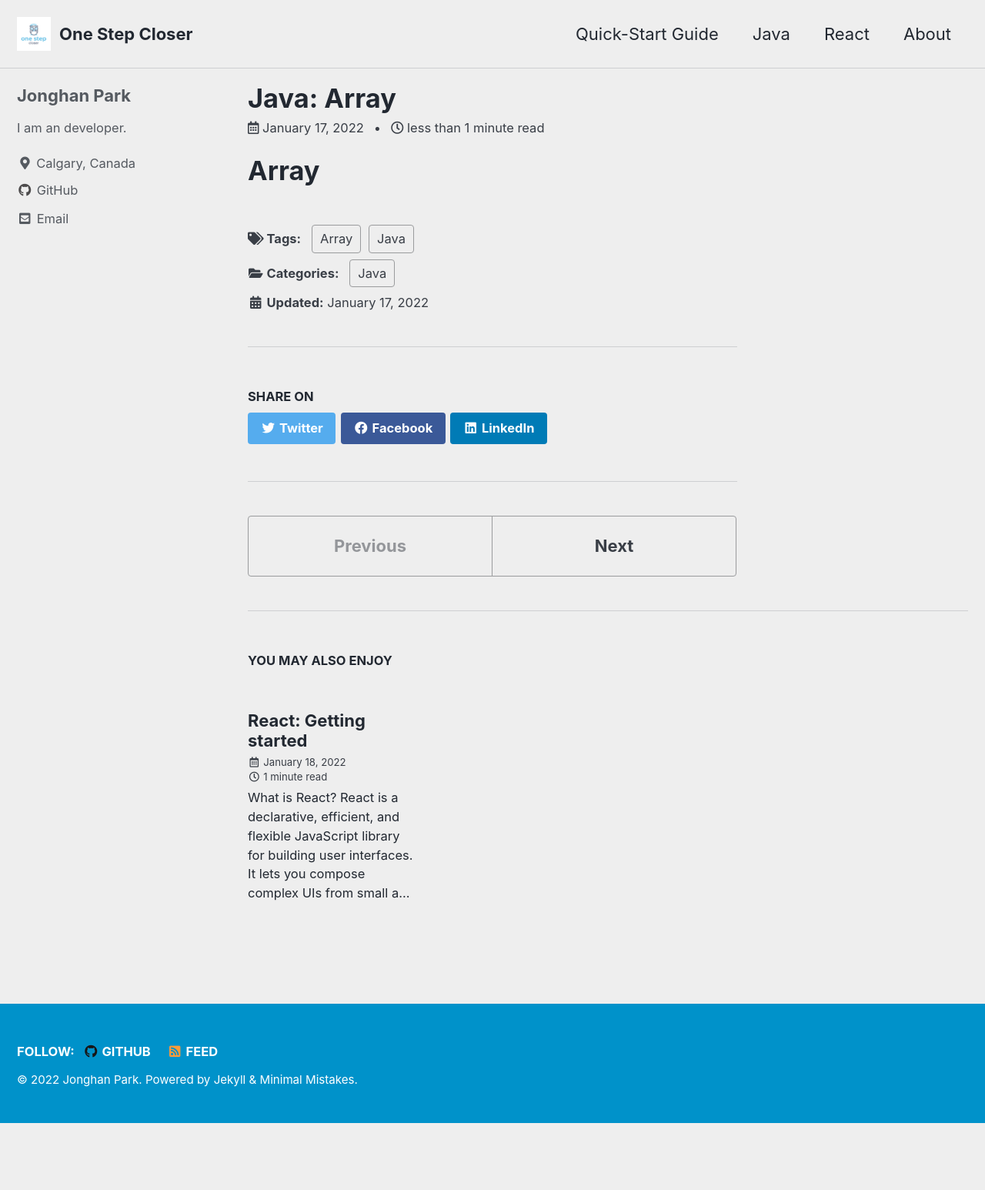
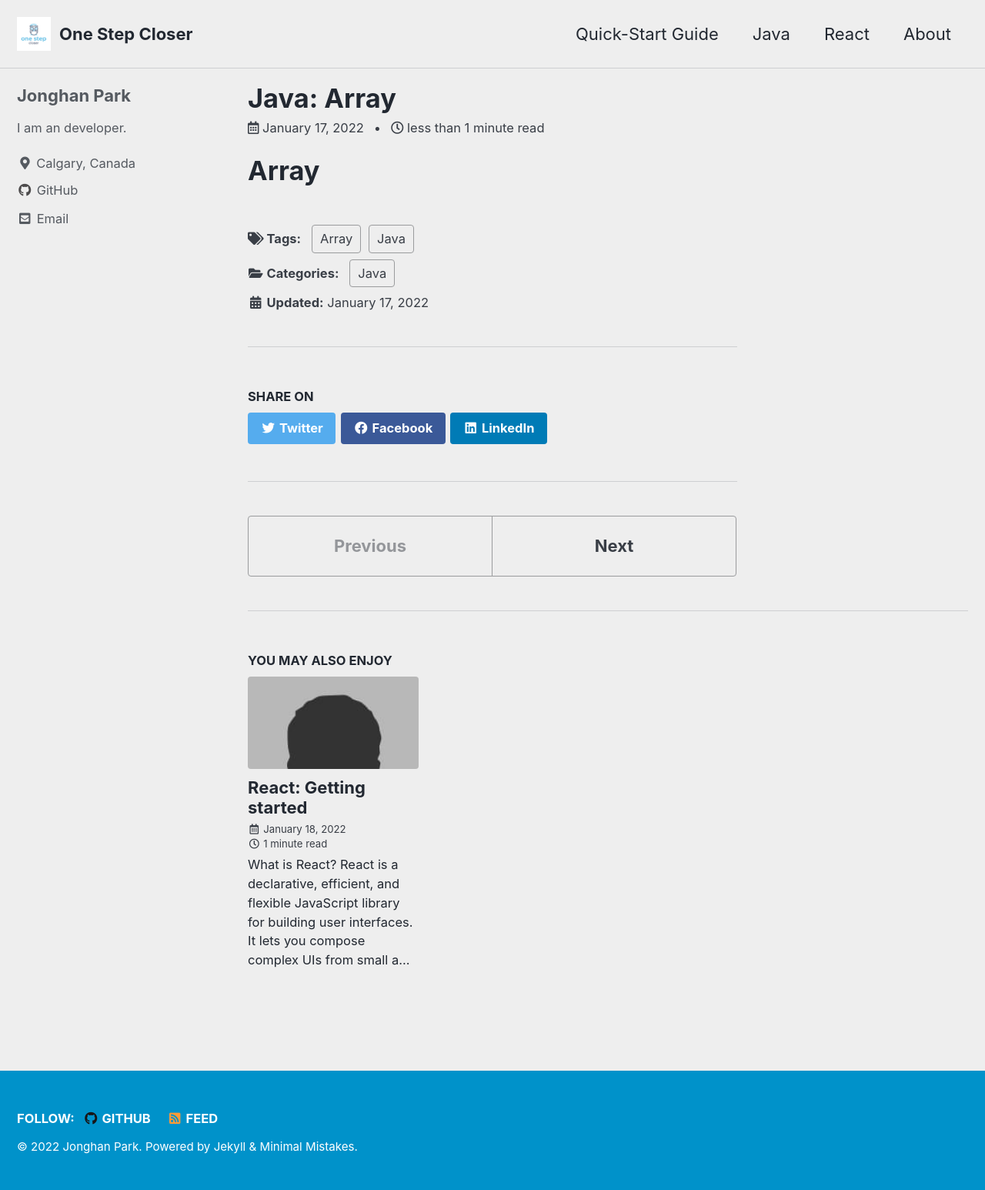
Before and after one commit to Jonghan-park/jonghan-park.github.io, a Jekyll site: the page built from _posts/2022-01-17-Java_Array.md, in a window 1280 px wide. Shown: the whole page at 77% size. Built offline with Jekyll 4.4.1, drawn with Linux system fonts in a browser that asks for light colours; cached includes are drawn as plain includes; before the commit the page ends 1459 px from its top, so only the background shows below that.

Commit message:
Update bio photo

```diff
--- a/_config.yml
+++ b/_config.yml
@@ -24,7 +24,7 @@ description              : "An amazing website."
 url                      : "https://jonghan-park.github.io"
 baseurl                  : # the subpath of your site, e.g. "/blog"
 repository               : # GitHub username/repo-name e.g. "mmistakes/minimal-mistakes"
-teaser                   : "/assets/500x300.png"
+teaser                   : "/assets/bio-photo.jpg"
 logo                     : "/assets/Logo.png"
 masthead_title           : # overrides the website title displayed in the masthead, use " " for no title
 # breadcrumbs            : false # true, false (default)
```
